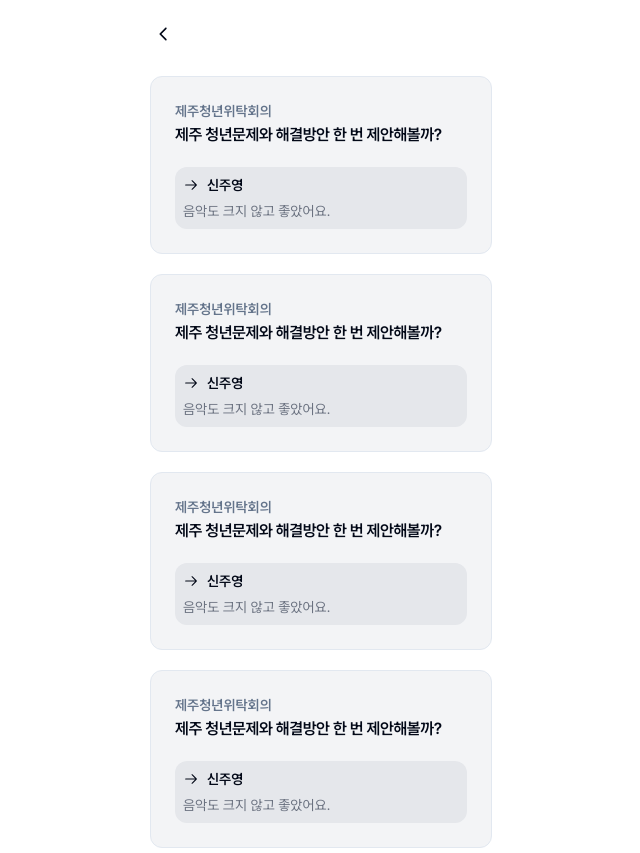
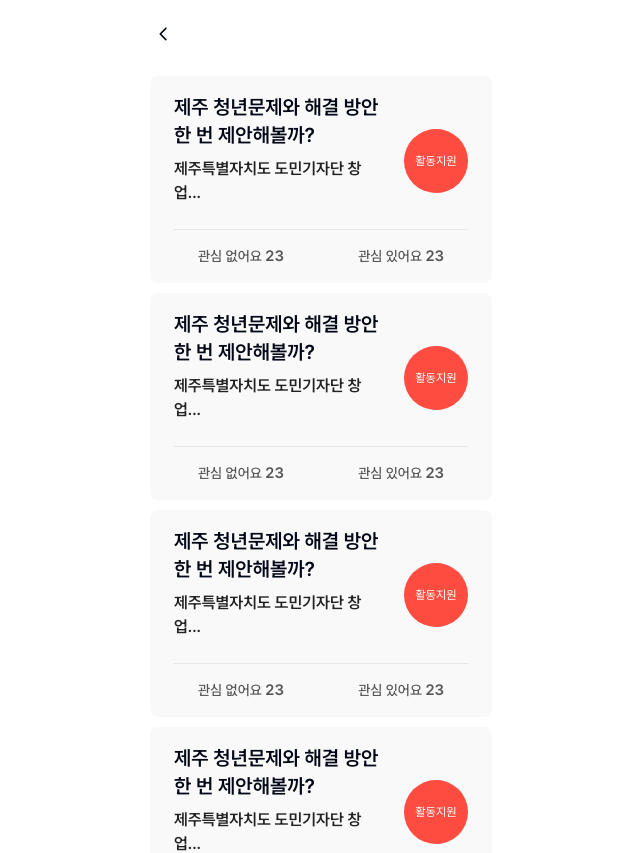
Before and after one commit to 9OORMTHON-PPOORI/ppoori-front, a Next.js app: page /policy/list in a window 1280 px wide. Shown: the top 853 px of the page, without its empty margins (319-959 px from the left). Built offline with nearby package versions, Linux system fonts and the light colour scheme.

Commit message:
Style: 정책 리스트 UI 화면 구현

```diff
--- a/src/app/(policy)/policy/details/page.tsx
+++ b/src/app/(policy)/policy/details/page.tsx
@@ -9,7 +9,7 @@ export default function PolicyDetails() {
   const router = useRouter();
   return (
     <>
-      <nav className="my-3 flex h-[44px] max-w-[390px] items-center px-6">
+      <nav className="my-3 flex h-[44px] max-w-[390px] items-center">
         <div
           className="flex w-full items-center justify-end"
           onClick={() => router.back()}
@@ -17,7 +17,7 @@ export default function PolicyDetails() {
           <Cross1Icon className="h-[24px] w-[24px]" />
         </div>
       </nav>
-      <div className="font-pretendard font-semibold">
+      <div className="mb-5 font-pretendard font-semibold">
         <div className="flex items-center justify-center">
           <div className="w-full">
             <div className="mb-[10px] w-[160px] rounded-[6px] bg-[#FFF3F4] px-[8px] py-[7px] text-sm text-[#F3213B]">
--- a/src/components/common/header.tsx
+++ b/src/components/common/header.tsx
@@ -7,7 +7,7 @@ export default function Header() {
   const router = useRouter();
   return (
     <>
-      <nav className="z-50 m-auto my-3 flex h-[44px] w-full max-w-[390px] items-center">
+      <nav className="z-50 m-auto my-3 flex h-[44px] w-full max-w-[390px] cursor-pointer items-center">
         <div
           className="flex w-full items-center justify-start"
           onClick={() => router.back()}
--- a/src/components/components/policy/policy-card.tsx
+++ b/src/components/components/policy/policy-card.tsx
@@ -1,40 +1,37 @@
 "use client";
 
-import { ArrowRightIcon } from "@radix-ui/react-icons";
 import { useRouter } from "next/navigation";
-
-import {
-  Card,
-  CardContent,
-  CardDescription,
-  CardHeader,
-  CardTitle,
-} from "@/components/ui/card";
 
 export function PolicyCard() {
   const router = useRouter();
   return (
-    <Card
-      className="my-5 w-full cursor-pointer"
+    <div
+      className="mb-[10px] max-w-sm cursor-pointer rounded-lg bg-[#F9F9F9] px-6 py-[17px]"
       onClick={() => router.push("/policy/details")}
     >
-      <CardHeader>
-        <CardDescription>제주청년위탁회의</CardDescription>
-        <CardTitle>제주 청년문제와 해결방안 한 번 제안해볼까?</CardTitle>
-      </CardHeader>
-      <CardContent>
-        <div className="grid w-full items-center gap-4">
-          <div className="flex flex-col space-y-1.5 rounded-xl bg-gray-200 p-2 text-sm">
-            <div className="flex items-center gap-2">
-              <ArrowRightIcon className="h-4 w-4" />
-              <p className="m-0 p-0">신주영</p>
+      <div className="flex items-center">
+        <div className="mb-6 flex-grow">
+          <h2 className="mb-2 text-xl font-semibold">
+            제주 청년문제와 해결 방안 한 번 제안해볼까?
+          </h2>
+          <p className="text-[#222222]">제주특별자치도 도민기자단 창업...</p>
+        </div>
+        <div className="ml-4 flex-shrink-0">
+          <div className="flex h-16 w-16 items-center justify-center rounded-full bg-[#FE4C40]">
+            <div className="text-center text-xs font-normal text-white">
+              활동지원
             </div>
-            <p className="m-0 p-0 font-normal text-gray-500">
-              음악도 크지 않고 좋았어요.
-            </p>
           </div>
         </div>
-      </CardContent>
-    </Card>
+      </div>
+      <div className="flex justify-between border-t border-gray-200 px-6 pt-[16px]">
+        <div className="text-sm font-medium text-[#555555]">
+          관심 없어요 <span className="text-[15px] font-semibold">23</span>
+        </div>
+        <div className="text-sm font-medium text-[#555555]">
+          관심 있어요 <span className="text-[15px] font-semibold">23</span>
+        </div>
+      </div>
+    </div>
   );
 }
```
